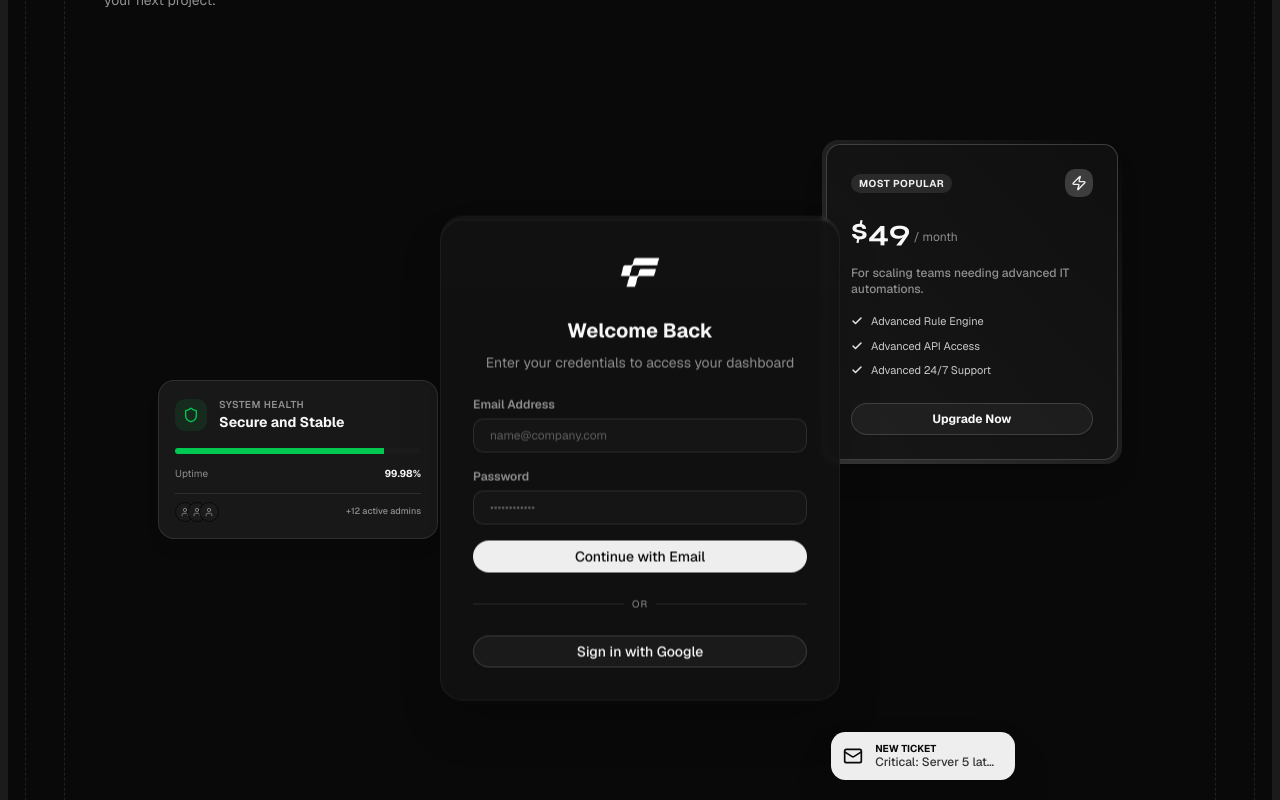
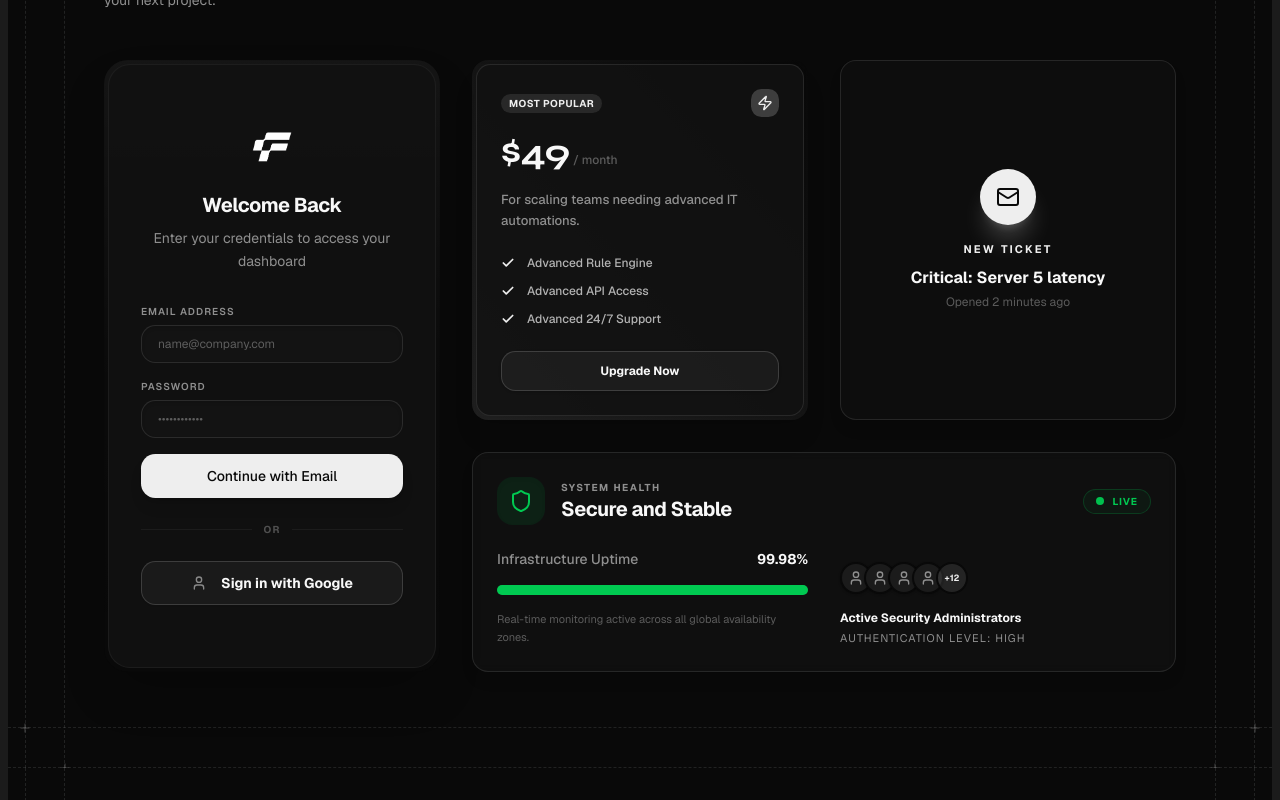
Before and after one commit to arkcabin/freddy-ui, a Next.js app: page / in a window 1280 px wide. Shown: the part 1400-2200 px from the top of the page. Built offline with nearby package versions, Linux system fonts and the light colour scheme.

Commit message:
refactor: replace absolute positioning with grid layout and update card styles in showcase component

```diff
--- a/components/showcase.tsx
+++ b/components/showcase.tsx
@@ -28,72 +28,77 @@ export function Showcase() {
         title="Real Components. Real Performance."
       />
 
-      <div className="relative flex min-h-fit flex-col items-center justify-center gap-12 py-12 md:gap-16 lg:min-h-[800px] lg:gap-0 lg:py-0">
-
-
-        {/* 1. Auth Block (The Centerpiece) */}
+      <div className="grid grid-cols-1 gap-6 md:grid-cols-2 lg:grid-cols-3 lg:gap-8">
+        {/* 1. Auth Block (Tall Centerpiece) */}
         <motion.div
-          className="relative z-30 w-full max-w-[400px] transform-gpu rounded-3xl bg-linear-to-b from-border/50 via-border/10 to-transparent p-1 px-6 shadow-2xl backdrop-blur-[2px] will-change-transform md:px-0 lg:absolute lg:top-1/2 lg:left-1/2 lg:-translate-x-1/2 lg:-translate-y-1/2"
+          className="group relative h-full lg:row-span-2"
           initial={{ opacity: 0, y: 20 }}
           transition={{ duration: 0.5, ease: "easeOut" }}
           viewport={{ once: true }}
           whileInView={{ opacity: 1, y: 0 }}
         >
-          <div className="rounded-[22px] border border-border/50 bg-card/90 p-8">
+          <div className="h-full transform-gpu rounded-3xl bg-linear-to-b from-border/50 via-border/10 to-transparent p-1 shadow-2xl backdrop-blur-[2px] transition-transform duration-500 will-change-transform hover:scale-[1.01]">
+            <div className="flex h-full flex-col justify-center rounded-[22px] border border-border/50 bg-card/90 p-8">
               <div className="mb-6 flex justify-center">
                 <LogoIcon className="size-10" />
               </div>
-            <h3 className="mb-2 text-center font-bold text-xl">Welcome Back</h3>
-            <p className="mb-6 text-center text-muted-foreground text-sm">
+              <h3 className="mb-2 text-center font-bold text-xl tracking-tight">
+                Welcome Back
+              </h3>
+              <p className="mb-8 text-center text-muted-foreground text-sm leading-relaxed">
                 Enter your credentials to access your dashboard
               </p>
               <div className="space-y-4">
                 <div className="space-y-1.5 text-left">
-                <div className="font-semibold text-muted-foreground text-xs">
+                  <div className="font-semibold text-muted-foreground text-[10px] uppercase tracking-widest">
                     Email Address
                   </div>
-                <div className="rounded-lg border border-border bg-muted/50 px-4 py-2 text-muted-foreground/60 text-xs">
+                  <div className="rounded-xl border border-border bg-muted/30 px-4 py-2.5 text-muted-foreground/60 text-xs shadow-inner">
                     name@company.com
                   </div>
                 </div>
                 <div className="space-y-1.5 text-left">
-                <div className="font-semibold text-muted-foreground text-xs">
+                  <div className="font-semibold text-muted-foreground text-[10px] uppercase tracking-widest">
                     Password
                   </div>
-                <div className="rounded-lg border border-border bg-muted/50 px-4 py-2 text-muted-foreground/60 text-xs">
+                  <div className="rounded-xl border border-border bg-muted/30 px-4 py-2.5 text-muted-foreground/60 text-xs shadow-inner">
                     ••••••••••••
                   </div>
                 </div>
-              <Button className="w-full rounded-full" size="sm">
+                <Button className="h-11 w-full rounded-xl shadow-lg" size="sm">
                   Continue with Email
                 </Button>
-              <div className="flex items-center gap-2 py-2">
-                <div className="h-px flex-1 bg-border" />
-                <span className="text-[10px] text-muted-foreground uppercase tracking-widest">
+                <div className="flex items-center gap-3 py-2">
+                  <div className="h-px flex-1 bg-border/50" />
+                  <span className="text-[10px] text-muted-foreground/50 uppercase tracking-widest font-bold">
                     or
                   </span>
-                <div className="h-px flex-1 bg-border" />
+                  <div className="h-px flex-1 bg-border/50" />
                 </div>
                 <Button
-                className="w-full rounded-full"
+                  className="h-11 w-full rounded-xl font-bold"
                   size="sm"
                   variant="outline"
                 >
+                  <User className="mr-2 size-4 opacity-50" />
                   Sign in with Google
                 </Button>
               </div>
             </div>
+          </div>
         </motion.div>
 
-        {/* 2. Pricing Card (Overlapping Right) */}
+        {/* 2. Pricing Card (Standard Grid Item) */}
         <motion.div
-          className="relative z-20 w-full max-w-[300px] transform-gpu rounded-2xl bg-linear-to-tr from-primary/20 to-transparent p-1 shadow-xl backdrop-blur-[4px] will-change-transform lg:absolute lg:top-[10%] lg:right-[5%]"
+          className="group relative h-full"
           initial={{ opacity: 0, x: 20 }}
           transition={{ duration: 0.5, delay: 0.1, ease: "easeOut" }}
           viewport={{ once: true }}
           whileInView={{ opacity: 1, x: 0 }}
         >
-          <div className="rounded-xl border border-primary/20 bg-card/85 p-6">
+          <div className="h-full transform-gpu rounded-2xl bg-linear-to-tr from-primary/10 to-transparent p-1 shadow-xl backdrop-blur-[4px] transition-transform duration-500 will-change-transform hover:scale-[1.01]">
+            <div className="flex h-full flex-col justify-between rounded-xl border border-primary/10 bg-card/85 p-6">
+              <div>
                 <div className="mb-4 flex items-center justify-between">
                   <span className="rounded-full bg-primary/10 px-2 py-0.5 font-bold text-[10px] text-primary uppercase tracking-wider">
                     Most Popular
@@ -103,99 +108,133 @@ export function Showcase() {
                   </span>
                 </div>
                 <div className="mb-4">
-              <span className="font-bold font-heading text-3xl">$49</span>
-              <span className="ml-1 text-muted-foreground text-xs">
+                  <span className="font-bold font-heading text-4xl tracking-tight text-foreground">$49</span>
+                  <span className="ml-1 font-medium text-muted-foreground text-xs opacity-60">
                     / month
                   </span>
                 </div>
-            <p className="mb-4 font-medium text-muted-foreground text-xs">
+                <p className="mb-6 font-medium text-muted-foreground text-[13px] leading-relaxed">
                   For scaling teams needing advanced IT automations.
                 </p>
-            <ul className="mb-6 space-y-2">
-              {["Rule Engine", "API Access", "24/7 Support"].map((feature) => (
+                <ul className="mb-6 space-y-3">
+                  {["Rule Engine", "API Access", "24/7 Support"].map(
+                    (feature) => (
                       <li
-                  className="flex items-center gap-2 text-[11px] text-foreground/80"
+                        className="flex items-center gap-3 text-xs text-foreground/70"
                         key={feature}
                       >
-                  <Check className="size-3 text-primary" strokeWidth={3} />
-                  <span>Advanced {feature}</span>
+                        <Check className="size-3.5 text-primary" strokeWidth={3} />
+                        <span className="font-medium">Advanced {feature}</span>
                       </li>
-              ))}
+                    )
+                  )}
                 </ul>
+              </div>
               <Button
-              className="h-8 w-full rounded-full border-primary/30 font-bold text-xs hover:bg-primary/5"
+                className="h-10 w-full rounded-xl border-primary/30 font-bold text-xs shadow-sm hover:bg-primary/5 active:scale-95"
                 variant="outline"
               >
                 Upgrade Now
               </Button>
             </div>
+          </div>
         </motion.div>
 
-        {/* 3. Feature/Stats Card (Overlapping Left) */}
+        {/* 3. Small Badge / Ticket Info (Standard Grid Item) */}
         <motion.div
-          className="relative z-20 w-full max-w-[280px] transform-gpu rounded-2xl border border-border bg-muted/90 p-4 shadow-lg backdrop-blur-[4px] will-change-transform lg:absolute lg:top-[40%] lg:left-[5%]"
+          className="group relative h-full"
+          initial={{ opacity: 0, scale: 0.95 }}
+          transition={{ duration: 0.5, delay: 0.3 }}
+          viewport={{ once: true }}
+          whileInView={{ opacity: 1, scale: 1 }}
+        >
+          <div className="flex h-full items-center justify-center rounded-2xl border border-border bg-card/50 p-6 shadow-lg backdrop-blur-md transition-all duration-500 hover:bg-card/80">
+            <div className="flex flex-col items-center text-center">
+              <div className="mb-4 flex size-14 items-center justify-center rounded-full bg-primary shadow-xl shadow-primary/20 transition-transform duration-500 group-hover:scale-110">
+                <Mail className="size-6 text-primary-foreground" />
+              </div>
+              <div className="font-bold text-[11px] text-primary uppercase tracking-[0.2em]">
+                New Ticket
+              </div>
+              <div className="mt-2 font-bold text-base text-foreground">
+                Critical: Server 5 latency
+              </div>
+              <p className="mt-1 text-muted-foreground text-xs opacity-60">
+                Opened 2 minutes ago
+              </p>
+            </div>
+          </div>
+        </motion.div>
+
+        {/* 4. Stats Card (Wide Spanning Row) */}
+        <motion.div
+          className="group relative h-full lg:col-span-2"
           initial={{ opacity: 0, x: -20 }}
           transition={{ duration: 0.5, delay: 0.2, ease: "easeOut" }}
           viewport={{ once: true }}
           whileInView={{ opacity: 1, x: 0 }}
         >
-          <div className="mb-4 flex items-center gap-3">
-            <div className="flex size-8 items-center justify-center rounded-lg bg-green-500/10">
-              <Shield className="size-4 text-green-500" />
+          <div className="h-full transform-gpu rounded-2xl border border-border bg-muted/40 p-6 shadow-lg backdrop-blur-[4px] transition-all duration-500 will-change-transform hover:bg-card/30 hover:shadow-xl">
+            <div className="mb-6 flex items-center justify-between">
+              <div className="flex items-center gap-4">
+                <div className="flex size-12 items-center justify-center rounded-2xl bg-green-500/10 shadow-inner">
+                  <Shield className="size-6 text-green-500" />
                 </div>
                 <div>
-              <div className="font-semibold text-[10px] text-muted-foreground uppercase tracking-wider">
+                  <div className="font-bold text-[10px] text-muted-foreground uppercase tracking-[0.15em]">
                     System Health
                   </div>
-              <div className="font-bold text-sm">Secure and Stable</div>
+                  <div className="font-bold text-xl tracking-tight">
+                    Secure and Stable
                   </div>
                 </div>
-          <div className="space-y-3">
-            <div className="h-1.5 w-full overflow-hidden rounded-full bg-muted">
-              <div className="h-full w-[85%] bg-green-500" />
               </div>
-            <div className="flex items-center justify-between text-[10px]">
-              <span className="text-muted-foreground">Uptime</span>
+              <div className="flex items-center gap-2 rounded-full border border-green-500/20 bg-green-500/5 px-3 py-1">
+                <span className="size-2 animate-pulse rounded-full bg-green-500" />
+                <span className="font-bold text-[10px] text-green-500 uppercase tracking-widest">
+                  Live
+                </span>
+              </div>
+            </div>
+            <div className="grid grid-cols-1 gap-8 md:grid-cols-2">
+              <div className="space-y-4">
+                <div className="flex items-center justify-between text-sm">
+                  <span className="font-medium text-muted-foreground">
+                    Infrastructure Uptime
+                  </span>
                   <span className="font-bold text-foreground">99.98%</span>
                 </div>
-            <div className="flex items-center justify-between border-border border-t pt-2">
-              <div className="-space-x-2 flex">
-                {[1, 2, 3].map((i) => (
+                <div className="relative h-2.5 w-full overflow-hidden rounded-full bg-muted shadow-inner">
+                  <div className="h-full w-[99.98%] bg-green-500 transition-all duration-1000 ease-out" />
+                </div>
+                <p className="text-[11px] text-muted-foreground/60 leading-relaxed">
+                  Real-time monitoring active across all global availability zones.
+                </p>
+              </div>
+              <div className="flex flex-col justify-end">
+                <div className="mb-4 flex items-center -space-x-2">
+                  {[1, 2, 3, 4].map((i) => (
                     <div
-                    className="flex size-5 items-center justify-center overflow-hidden rounded-full border border-background bg-muted"
+                      className="flex size-8 items-center justify-center overflow-hidden rounded-full border-2 border-background bg-muted shadow-sm transition-transform hover:-translate-y-1"
                       key={i}
                     >
-                    <User className="size-2.5 text-muted-foreground" />
+                      <User className="size-4 text-muted-foreground" />
                     </div>
                   ))}
+                  <div className="flex size-8 items-center justify-center rounded-full border-2 border-background bg-primary/10 font-bold text-[9px] text-primary">
+                    +12
                   </div>
-              <div className="font-medium text-[9px] text-muted-foreground">
-                +12 active admins
+                </div>
+                <div className="font-bold text-xs text-foreground">
+                  Active Security Administrators
+                </div>
+                <div className="mt-1 text-[11px] text-muted-foreground uppercase tracking-widest">
+                  Authentication level: High
+                </div>
               </div>
             </div>
           </div>
         </motion.div>
-
-        {/* 4. Small Overlapping Elements (Peeking in) */}
-        <motion.div
-          className="relative z-40 flex items-center gap-3 rounded-xl bg-primary p-3 text-primary-foreground shadow-2xl lg:absolute lg:right-[15%] lg:bottom-[10%]"
-          initial={{ opacity: 0, scale: 0.5 }}
-          transition={{ duration: 0.5, delay: 0.8 }}
-          viewport={{ once: true }}
-          whileInView={{ opacity: 1, scale: 1 }}
-        >
-          <Mail className="size-5" />
-          <div className="pr-2 leading-none">
-            <div className="font-bold text-[10px] uppercase tracking-tightest">
-              New Ticket
-            </div>
-            <div className="mt-0.5 max-w-[120px] overflow-hidden text-ellipsis whitespace-nowrap font-medium text-[12px] opacity-80">
-              Critical: Server 5 latency
-            </div>
-          </div>
-        </motion.div>
-
-
       </div>
     </SectionGrid>
   );
```
Lines whose indentation alone changed are shown as unchanged.
